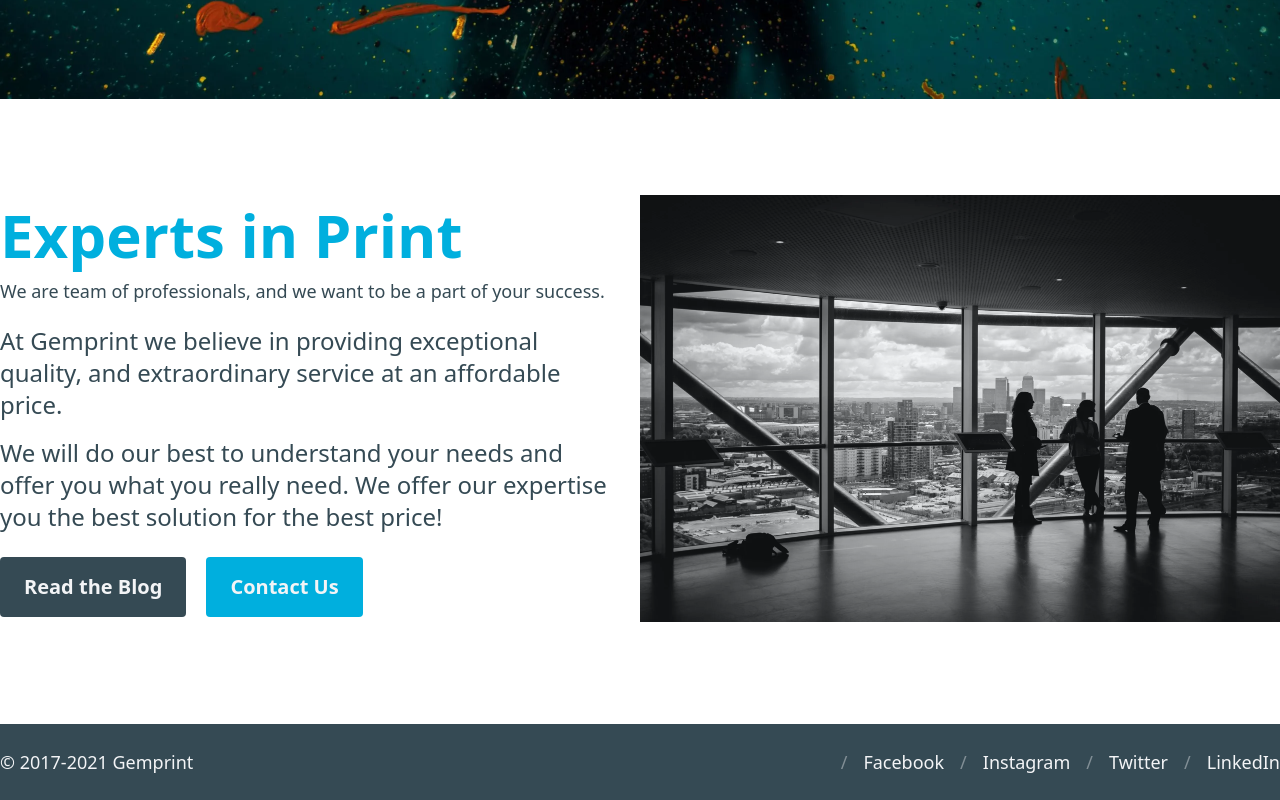
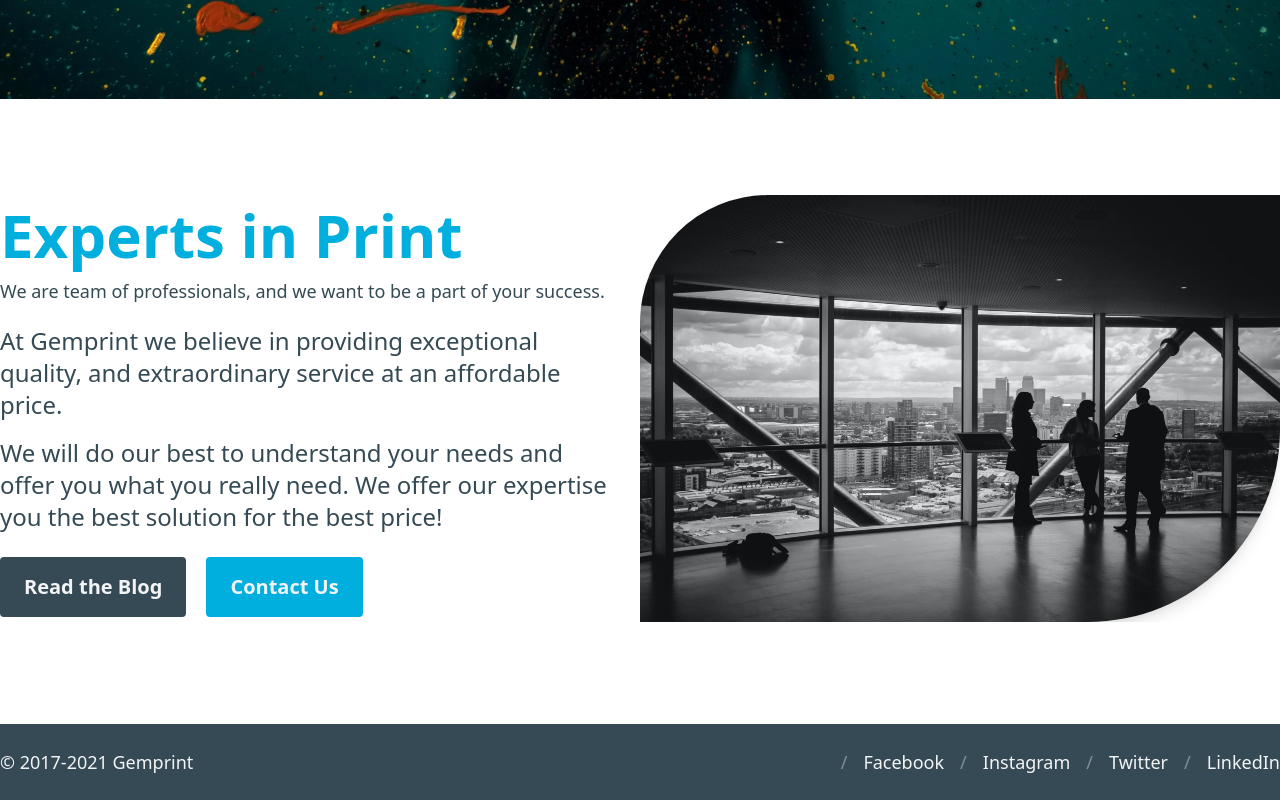
Before and after one commit to propbono/gemprint.ca, a Next.js app: page / in a window 1280 px wide. Shown: the part 701-1501 px from the top of the page. Built offline with nearby package versions, Linux system fonts and the light colour scheme.

Commit message:
update image look in About section

```diff
--- a/components/About.js
+++ b/components/About.js
@@ -7,7 +7,8 @@ const styles = {
   section: "bg-white",
   aboutContainer:
     "container flex flex-col flex-col-reverse lg:flex-row lg:flex-wrap items-center px-0 pt-0 pb-6 lg:py-24 w-full",
-  image: "bg-cover w-full lg:w-1/2 rounded-3xl",
+  imageContainer: "bg-cover w-full lg:w-1/2",
+  image: "rounded-tl-[8rem] rounded-br-[12rem] shadow-lg",
   textContainer:
     "w-full lg:w-1/2 text-center lg:text-left pt-3 px-6 lg:px-0 lg:pt-0 lg:pr-8",
   title: "mb-3 text-6xl font-bold text-primary",
@@ -51,8 +52,9 @@ export const About = () => {
             </Link>
           </div>
         </div>
-        <div className={styles.image}>
+        <div className={styles.imageContainer}>
           <Image
+          className={styles.image}
             src={aboutImage}
             alt="About section image"
             placeholder="blur"
```
